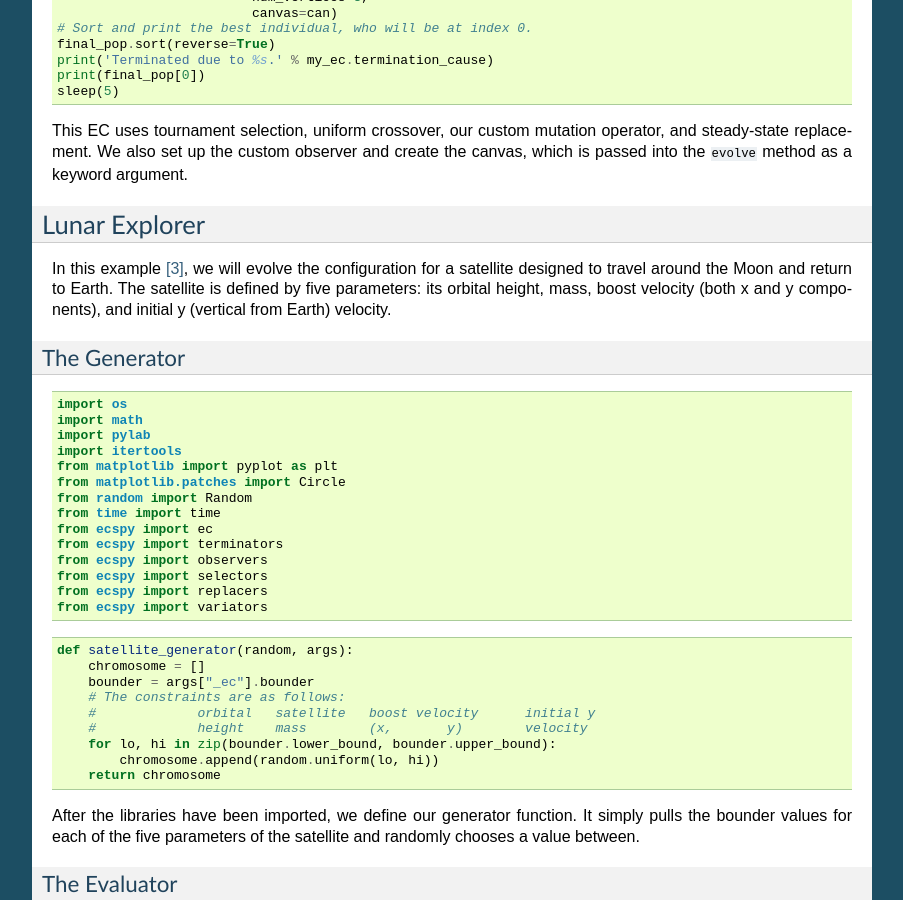
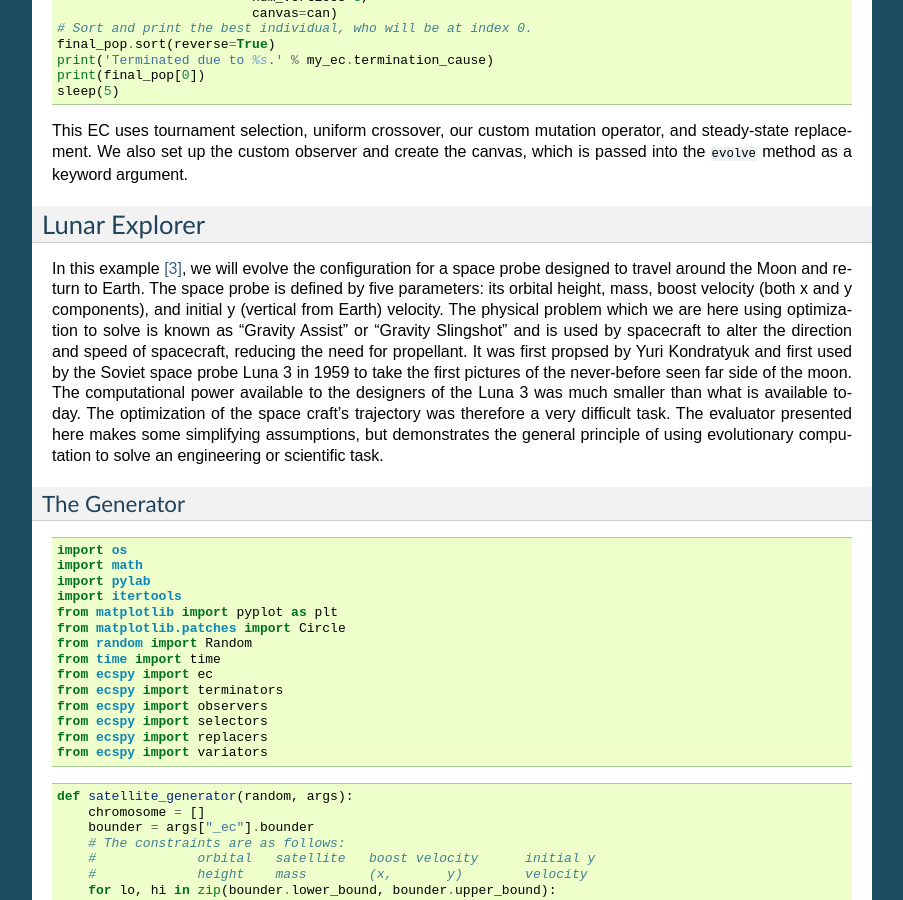
Before and after one commit to thanos/ecspy, a Sphinx documentation site: the page built from docs/tutorial.rst, in a window 1280 px wide and 900 px high, scrolled down 4421 px. Shown: the whole window, without its empty margins (198-1101 px from the left). Built offline with Sphinx 7.4.7, drawn with Linux system fonts in a browser that asks for light colours; formulas are drawn with MathJax 3.

Commit message:
Made a correction to the documentation.

```diff
--- a/docs/tutorial.rst
+++ b/docs/tutorial.rst
@@ -161,7 +161,7 @@ This EC uses tournament selection, uniform crossover, our custom mutation operat
 Lunar Explorer
 ==============
 
-In this example [#]_, we will evolve the configuration for a satellite designed to travel around the Moon and return to Earth. The satellite is defined by five parameters: its orbital height, mass, boost velocity (both x and y components), and initial y (vertical from Earth) velocity.
+In this example [#]_, we will evolve the configuration for a space probe designed to travel around the Moon and return to Earth. The space probe is defined by five parameters: its orbital height, mass, boost velocity (both x and y components), and initial y (vertical from Earth) velocity. The physical problem which we are here using optimization to solve is known as "Gravity Assist" or "Gravity Slingshot" and is used by spacecraft to alter the direction and speed of spacecraft, reducing the need for propellant. It was first propsed by Yuri Kondratyuk and first used by the Soviet space probe Luna 3 in 1959 to take the first pictures of the never-before seen far side of the moon. The computational power available to the designers of the Luna 3 was much smaller than what is available today. The optimization of the space craft's trajectory was therefore a very difficult task. The evaluator presented here makes some simplifying assumptions, but demonstrates the general principle of using evolutionary computation to solve an engineering or scientific task.
 
 """""""""""""
 The Generator
```
